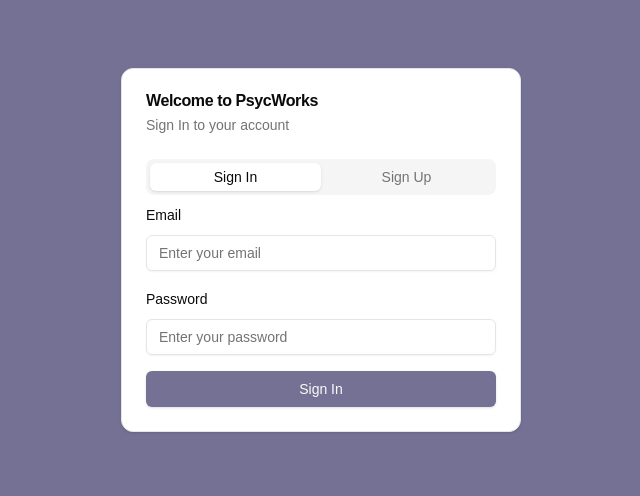
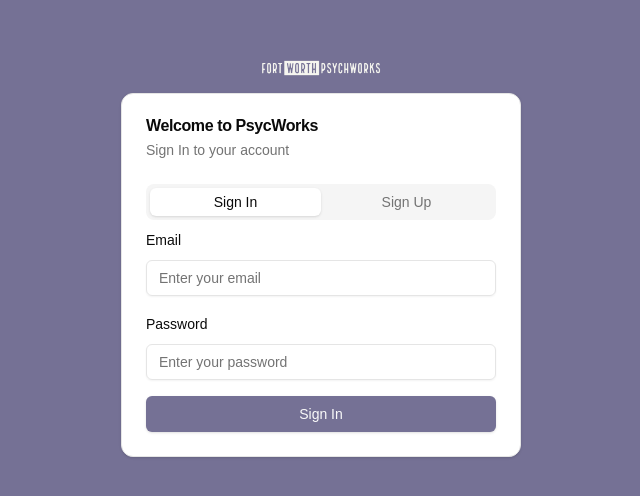
Before and after one commit to Psych-Works/PsychWorks, a Next.js app in the folder psycworks/: page /sign-in in a window 1280 px wide. Shown: the part 150-646 px from the top of the page, without its empty margins (319-959 px from the left). Built offline with nearby package versions, Linux system fonts and the light colour scheme.

Commit message:
Feat: create logo and add in auth layout

```diff
--- a/psycworks/app/(auth)/layout.tsx
+++ b/psycworks/app/(auth)/layout.tsx
@@ -1,3 +1,4 @@
+import Logo from "@/components/logo/logo";
 import React from "react";
 
 export default function AuthLayout({
@@ -5,5 +6,12 @@
 }: {
   children: React.ReactNode;
 }) {
-  return <div className="min-h-screen bg-primary">{children}</div>;
+  return (
+    <div className="min-h-screen bg-primary">
+      <div className="flex flex-col items-center justify-center min-h-screen">
+        <Logo />
+        {children}
+      </div>
+    </div>
+  );
 }
--- a/psycworks/app/(auth)/sign-in/page.tsx
+++ b/psycworks/app/(auth)/sign-in/page.tsx
@@ -2,7 +2,7 @@
 
 export default function SignInPage() {
   return (
-    <div className="flex min-h-screen items-center justify-center">
+    <div className="flex items-center justify-center">
       <AuthForm defaultTab="signin" />
     </div>
   );
--- a/psycworks/app/(auth)/sign-up/page.tsx
+++ b/psycworks/app/(auth)/sign-up/page.tsx
@@ -1,9 +1,9 @@
-import { AuthForm } from "@/components/auth/auth-form"
+import { AuthForm } from "@/components/auth/auth-form";
 
 export default function SignUpPage() {
   return (
-    <div className="flex min-h-screen items-center justify-center">
+    <div className="flex items-center justify-center">
       <AuthForm defaultTab="signup" />
     </div>
-  )
+  );
 }
--- /dev/null
+++ b/psycworks/components/logo/logo.tsx
@@ -0,0 +1,21 @@
+import React from "react";
+import Link from "next/link";
+import Image from "next/image";
+import logo from "@/public/images/logo.png";
+
+const Logo = () => {
+  return (
+    <Link href="/" className="inline-block">
+      <Image
+        src={logo}
+        alt="Fort Worth Psycworks"
+        width={250}
+        height={49.6}
+        priority
+        className="object-contain"
+      />
+    </Link>
+  );
+};
+
+export default Logo;
```
Also changed, not shown: psycworks/public/images/logo.png (added).
